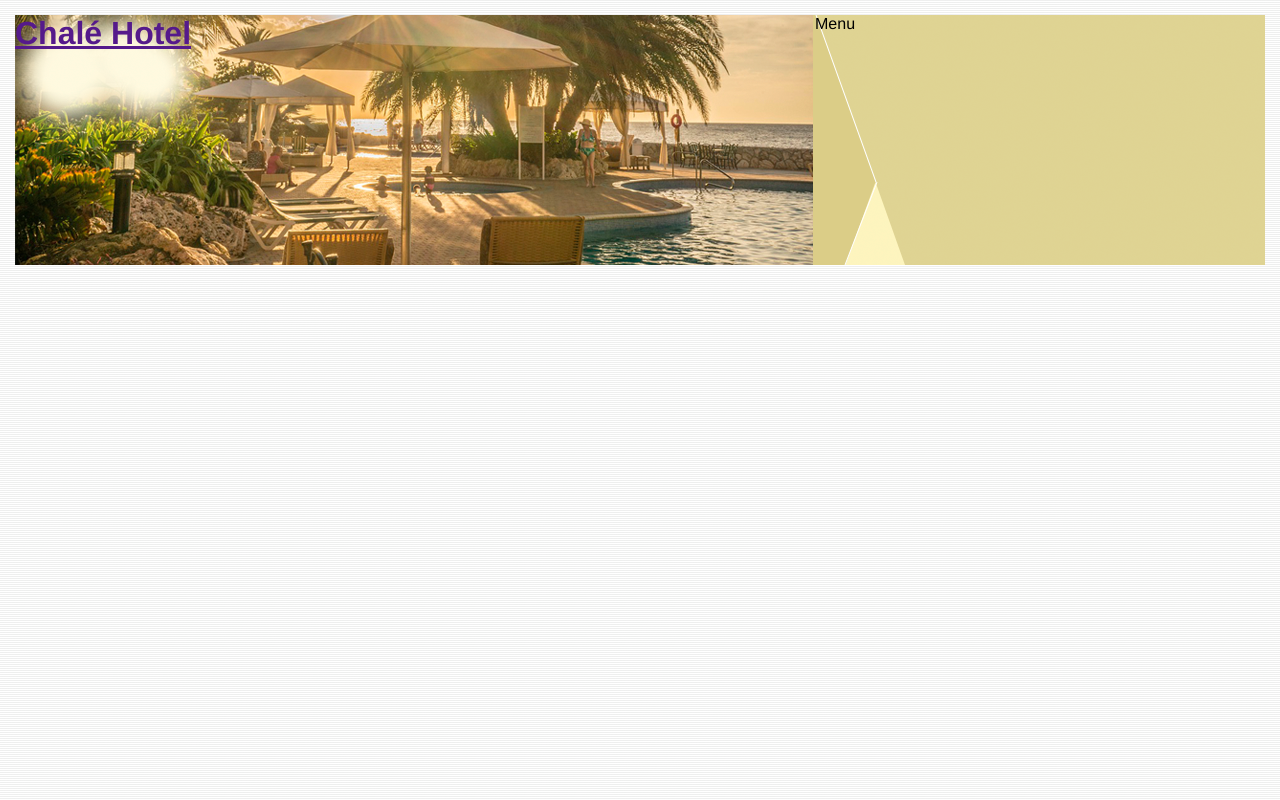
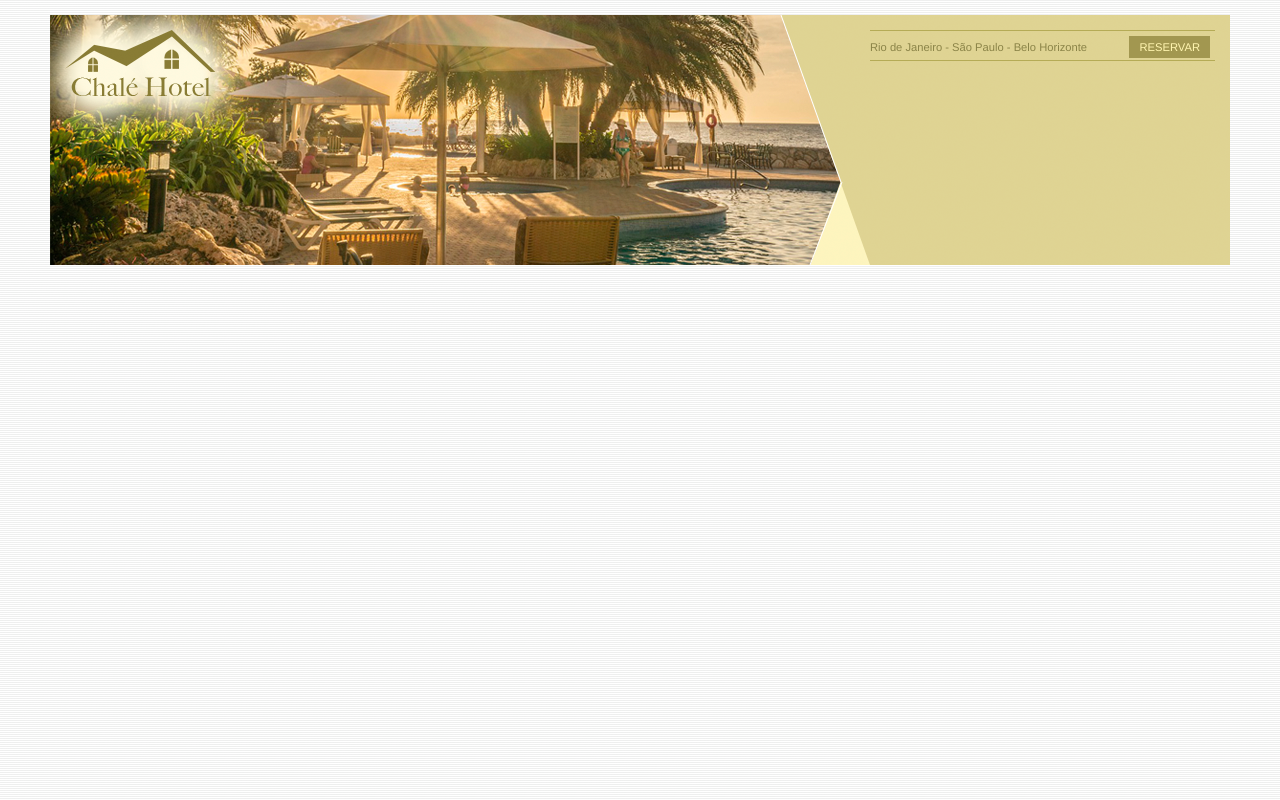
Before and after one commit to GeneralStudiesDEV/chale-hotel, a plain HTML site: page index.html in a window 1280 px wide. Drawn offline with Linux system fonts and the light colour scheme.

Commit message:
Ajustando o topo

```diff
--- a/css/estilo.css
+++ b/css/estilo.css
@@ -12,6 +12,9 @@ body{
 
 #container{
     background: #ede9cc;
+    margin: 0 auto;
+    min-width: 740px;
+    max-width: 1180px;
 }
 
 #topo{
@@ -27,7 +30,19 @@ body{
     height: 250px;
     top: 0;
     left: 0;
+    z-index: 1;
     background: url(../img/topo-imagem-principal.png) no-repeat;
+}
+
+.logo a{
+    position: absolute;
+    top: 15px;
+    left: 15px;
+    z-index: 3;
+    background: url(../img/logo.png) no-repeat;
+    width: 151px;
+    height: 66px;
+    text-indent: -3000px;
 }
 
 #area-menu{
@@ -37,4 +52,38 @@ body{
     width: 450px;
     height: 250px;
     background: url(../img/topo-imagem-lateral.png) no-repeat;
+    z-index: 2;
 }
+
+#conteudo-menu{
+    margin-left: 90px;
+    margin-right: 15px;
+    padding-top: 15px;
+
+}
+
+#menu-locais{
+    border-bottom: 1px solid #b5ab56;
+    border-top: 1px solid #b5ab56;
+    padding-top: 5px;
+    padding-right: 5px;
+    font-size: 0.7em;
+    color: #8b8448;
+}
+
+#menu-locais .locais{
+    float: left;
+    line-height: 2.1em;
+}
+
+a{
+    text-decoration: none;
+}
+
+a.reserva{
+    text-transform: uppercase;
+    background: #a29750;
+    color:#fff5b0;
+    padding: 5px 10px;
+    float: right;
+}
--- a/index.html
+++ b/index.html
@@ -1,5 +1,5 @@
 <!DOCTYPE html>
-<html lang="en">
+<html lang="pt-br">
 <head>
     <title>Chalé Hotel</title>
     <meta charset="UTF-8">
@@ -12,13 +12,21 @@
         <div id="topo">
 
             <div id="area-logo">
-                <h1>
+                <h1 class="logo">
                     <a href="">Chalé Hotel</a>
                 </h1>
             </div>
 
             <div id="area-menu">
-                Menu
+                <div id="conteudo-menu">
+                    <div id="menu-locais">
+                        <span class="locais">
+                            Rio de Janeiro - São Paulo - Belo Horizonte
+                        </span>
+                        <a class="reserva" href="">Reservar</a>
+                        <div style="clear: both;"></div>
+                    </div>
+                </div>
             </div>
 
         </div>
```
